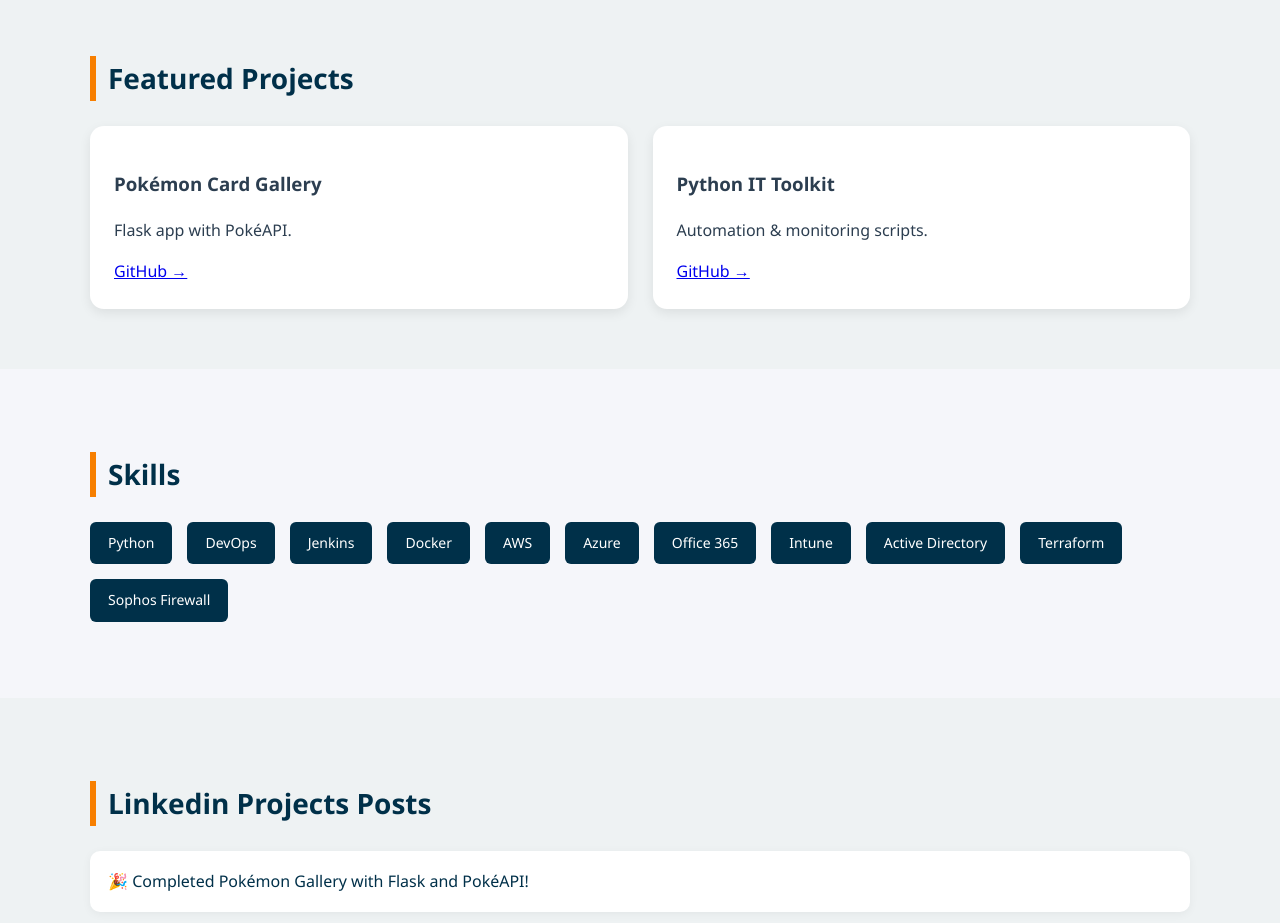
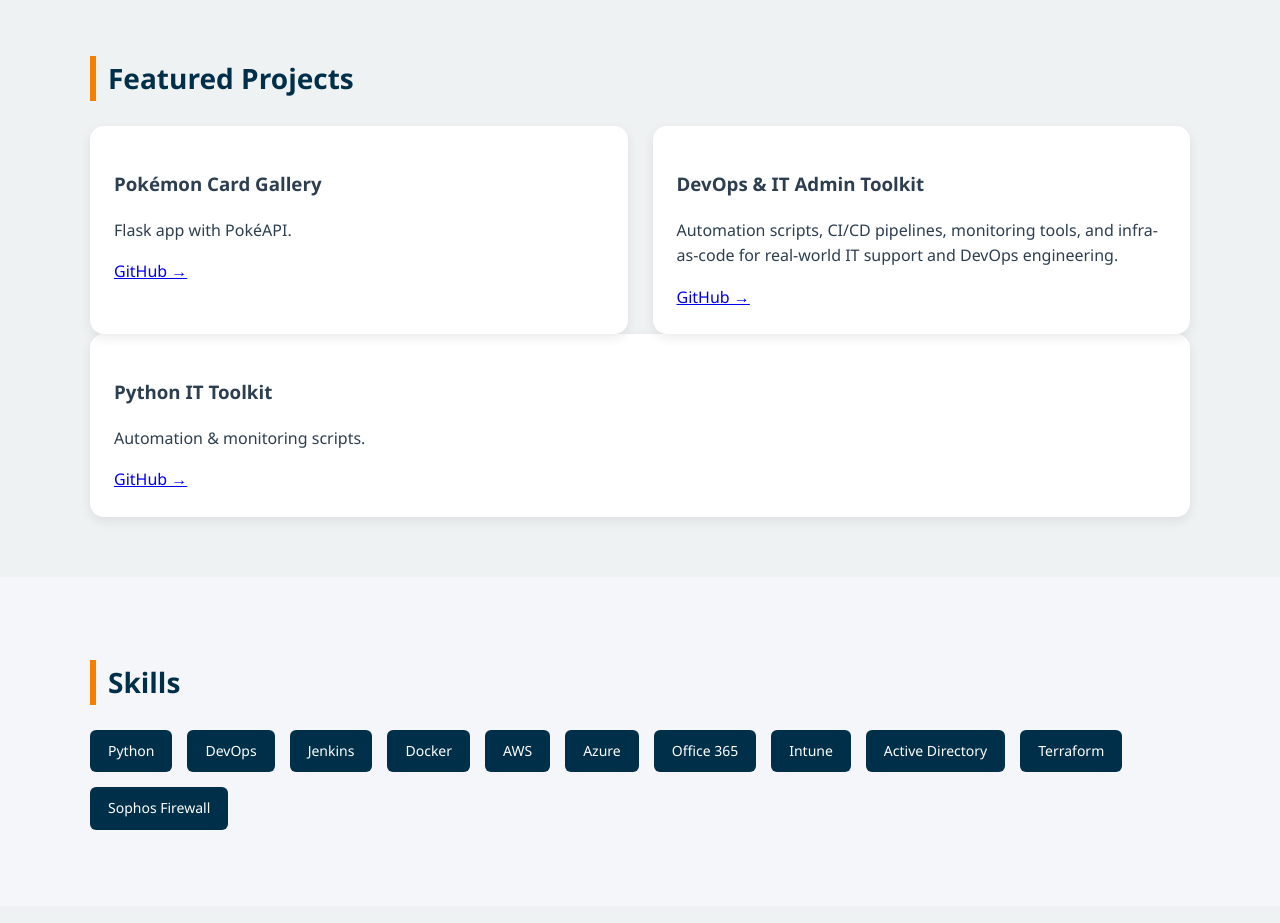
Before and after one commit to akshay431112/akshay431112.github.io, a plain HTML site: page index.html in a window 1280 px wide. Shown: the part 2120-3043 px from the top of the page. Drawn offline with Linux system fonts and the light colour scheme.

Commit message:
Update index.html

```diff
--- a/index.html
+++ b/index.html
@@ -87,6 +87,12 @@
           <p>Flask app with PokéAPI.</p>
           <a href="https://github.com/akshay431112/Pokemon-Card-gallery" target="_blank">GitHub →</a>
         </div>
+           <div class="card">
+        <h3>DevOps & IT Admin Toolkit</h3>
+        <p>Automation scripts, CI/CD pipelines, monitoring tools, and infra-as-code for real-world IT support and DevOps engineering.</p>
+        <a href="https://github.com/akshay431112/devops-it-admin-toolkit" target="_blank">GitHub →</a>
+      </div>
+    </div>
         <div class="card">
           <h3>Python IT Toolkit</h3>
           <p>Automation & monitoring scripts.</p>
```
